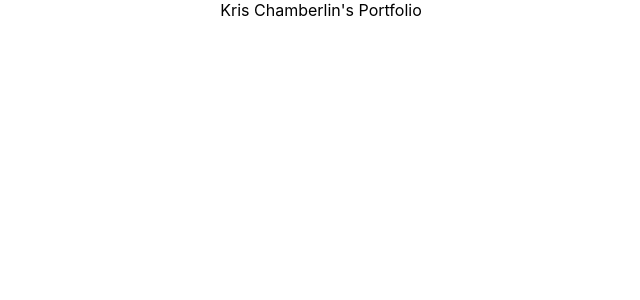
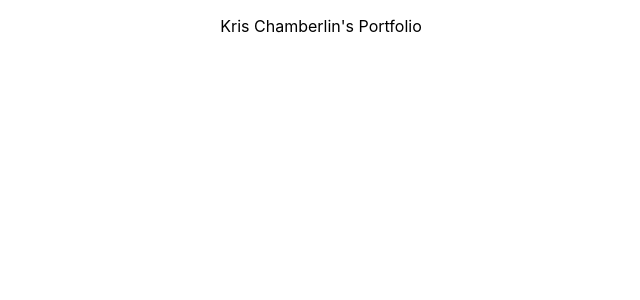
Before and after one commit to kechamberlin/kris-chamberlin-portfolio, a React (Create React App) app: page / in a window 1280 px wide. Shown: the top 300 px of the page, without its empty margins (319-959 px from the left). Built offline with nearby package versions, Linux system fonts and the light colour scheme.

Commit message:
Commented out header tag, put Kris Chamberlin Portfolio text in a paragraph tag.

```diff
--- a/src/App.js
+++ b/src/App.js
@@ -4,7 +4,8 @@ import './App.css';
 function App() {
   return (
     <div className='App'>
-      <header className='App-header'>Kris Chamberlin's Portfolio</header>
+      <p>Kris Chamberlin's Portfolio</p>
+      {/* <header className='App-header'>Kris Chamberlin's Portfolio</header> */}
     </div>
   );
 }
```
